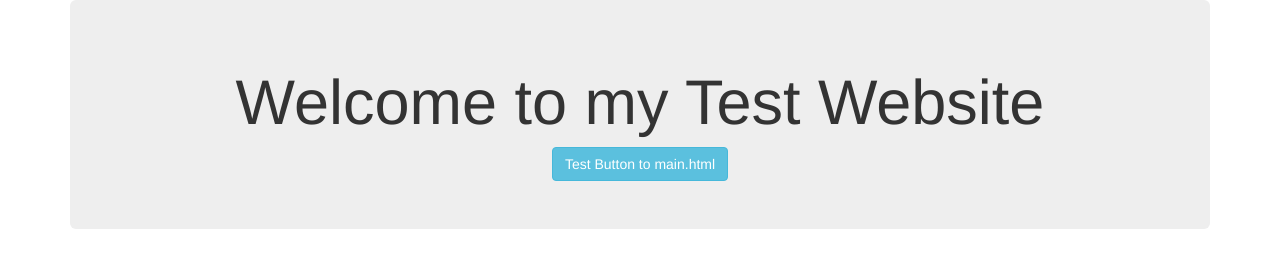
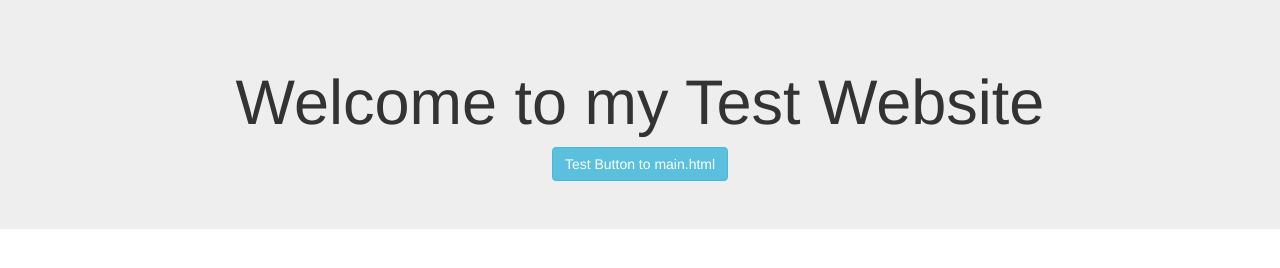
Before and after one commit to Hamy200/firewatchWebsite, a plain HTML site: page index.html in a window 1280 px wide. Drawn offline with nearby package versions, Linux system fonts and the light colour scheme.

Commit message:
TEST VSCODE

```diff
--- a/index.html
+++ b/index.html
@@ -10,11 +10,9 @@
 </head>
 
 <body>
-    <div class="container text-center">
-        <div class="jumbotron">
-            <h1>Welcome to my Test Website</h1>
-            <a href="main.html" class="btn btn-info" role="button">Test Button to main.html</a>
-        </div>
+    <div class="jumbotron" style="text-align: center;">
+        <h1>Welcome to my Test Website</h1>
+        <a href="main.html" class="btn btn-info" role="button">Test Button to main.html</a>
     </div>
 </body>
 </html>
```
